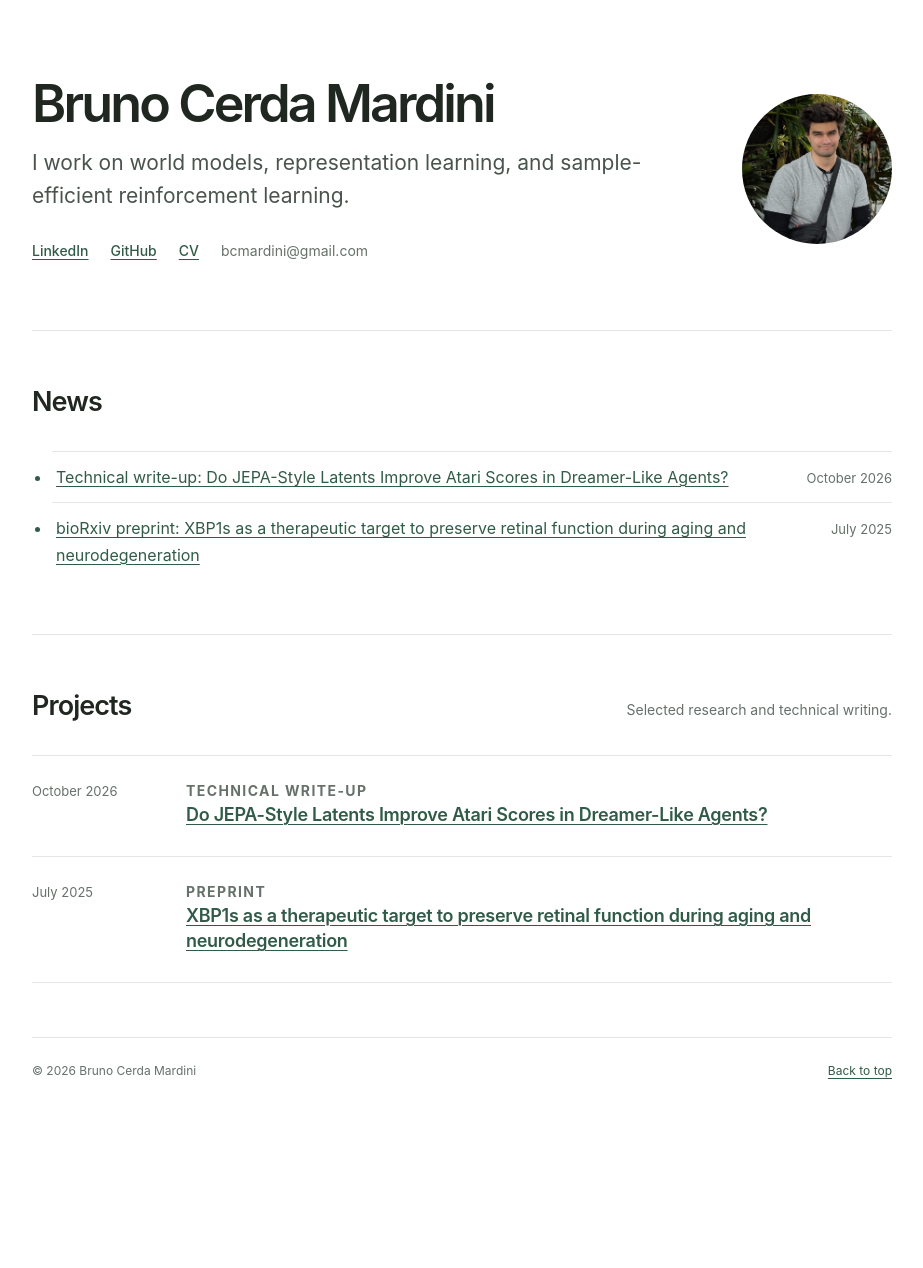
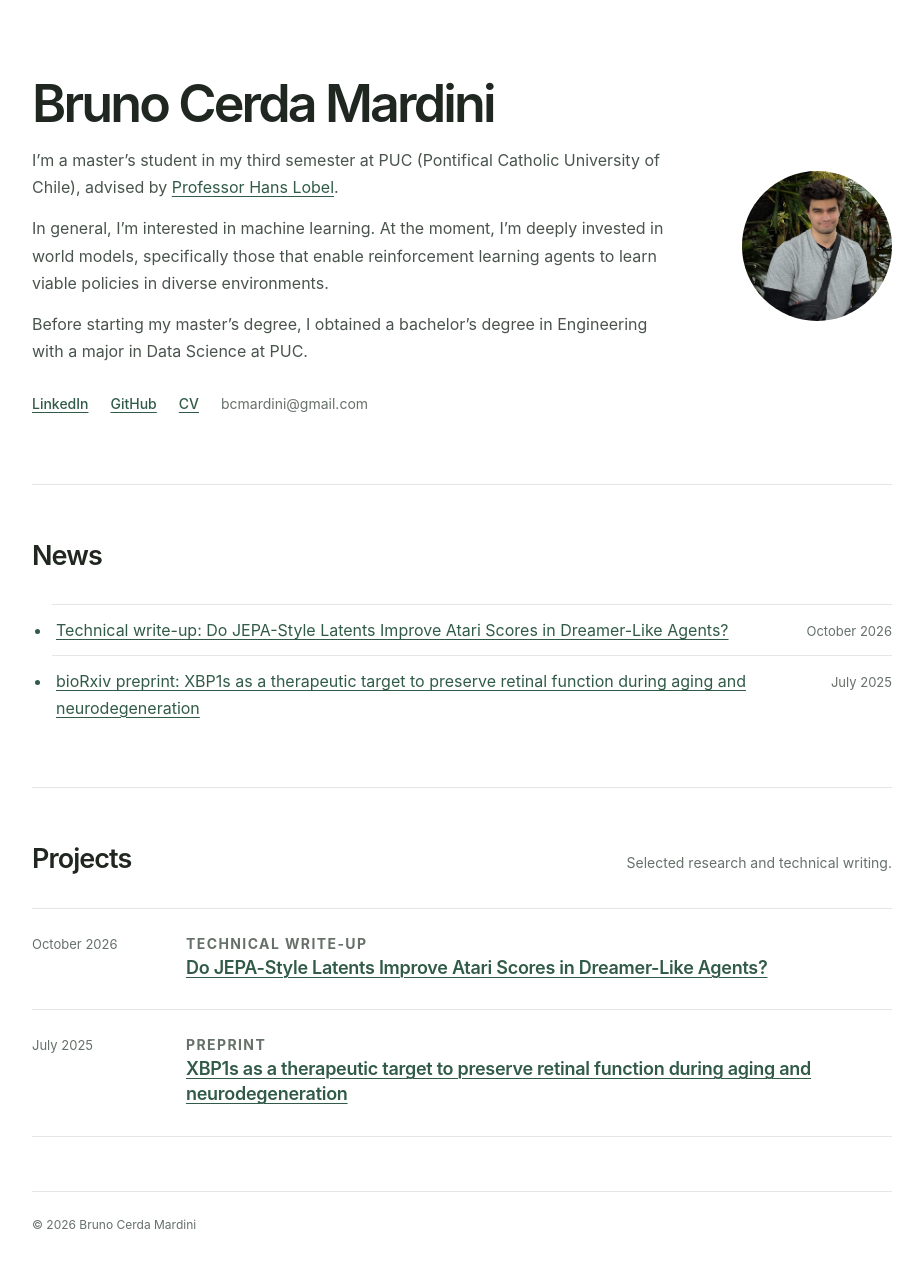
Before and after one commit to bcerdam/website, a Jekyll site: the page built from index.html, in a window 1280 px wide. Shown: the whole page, without its empty margins (178-1101 px from the left). Built offline with Jekyll 4.4.1, drawn with Linux system fonts in a browser that asks for light colours; before the commit the page ends 1115 px from its top, so only the background shows below that.

Commit message:
Update profile biography and footer

```diff
--- a/_config.yml
+++ b/_config.yml
@@ -1,5 +1,5 @@
 title: "Bruno Cerda Mardini"
-description: "I work on world models, representation learning, and sample-efficient reinforcement learning."
+description: "Master's student at PUC focused on machine learning, world models, and reinforcement learning."
 url: "https://bcerdam.github.io"
 baseurl: "/website"
 markdown: kramdown
--- a/_data/profile.yml
+++ b/_data/profile.yml
@@ -1,5 +1,11 @@
 name: "Bruno Cerda Mardini"
-summary: "I work on world models, representation learning, and sample-efficient reinforcement learning."
+summary: "Master's student at PUC focused on machine learning, world models, and reinforcement learning."
+bio: |
+  I'm a master's student in my third semester at PUC (Pontifical Catholic University of Chile), advised by [Professor Hans Lobel](https://scholar.google.com/citations?user=oKYALakAAAAJ&hl=en).
+
+  In general, I'm interested in machine learning. At the moment, I'm deeply invested in world models, specifically those that enable reinforcement learning agents to learn viable policies in diverse environments.
+
+  Before starting my master's degree, I obtained a bachelor's degree in Engineering with a major in Data Science at PUC.
 email: "bcmardini@gmail.com"
 linkedin: "https://www.linkedin.com/in/bruno-cerda-mardini-04658520b/"
 github: "https://github.com/bcerdam"
--- a/index.html
+++ b/index.html
@@ -83,12 +83,20 @@ title: "Bruno Cerda Mardini"
         object-position: center 30%;
       }
 
-      .summary {
+      .bio {
         max-width: 650px;
         margin-bottom: 27px;
         color: #49544d;
-        font-size: clamp(18px, 2.5vw, 21px);
-        line-height: 1.55;
+        font-size: 16px;
+        line-height: 1.7;
+      }
+
+      .bio p {
+        margin: 0 0 14px;
+      }
+
+      .bio p:last-child {
+        margin-bottom: 0;
       }
 
       .profile-links {
@@ -264,7 +272,7 @@ title: "Bruno Cerda Mardini"
         <section class="intro" aria-labelledby="name">
           <div>
             <h1 id="name">{{ site.data.profile.name | escape }}</h1>
-            <p class="summary">{{ site.data.profile.summary | escape }}</p>
+            <div class="bio">{{ site.data.profile.bio | markdownify }}</div>
             <div class="profile-links" aria-label="Profile links">
               <a href="{{ site.data.profile.linkedin | escape }}">LinkedIn</a>
               <a href="{{ site.data.profile.github | escape }}">GitHub</a>
@@ -324,7 +332,6 @@ title: "Bruno Cerda Mardini"
 
       <footer class="footer">
         <span>© {{ site.time | date: '%Y' }} {{ site.data.profile.name | escape }}</span>
-        <span><a href="#top">Back to top</a></span>
       </footer>
     </div>
   </body>
```
